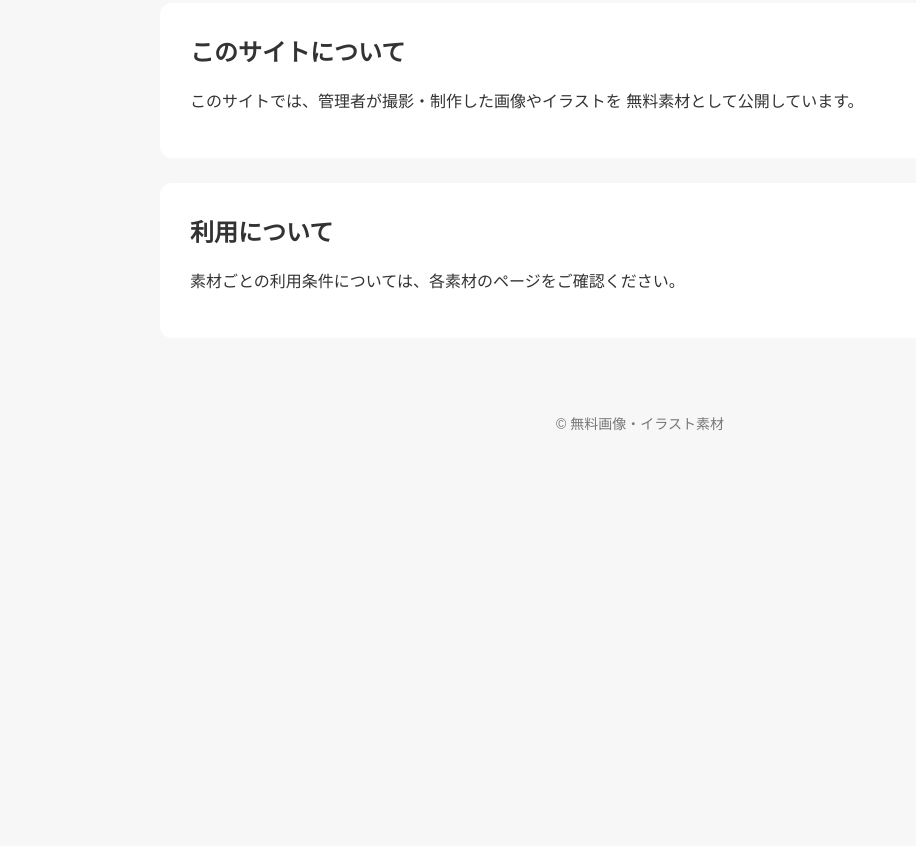
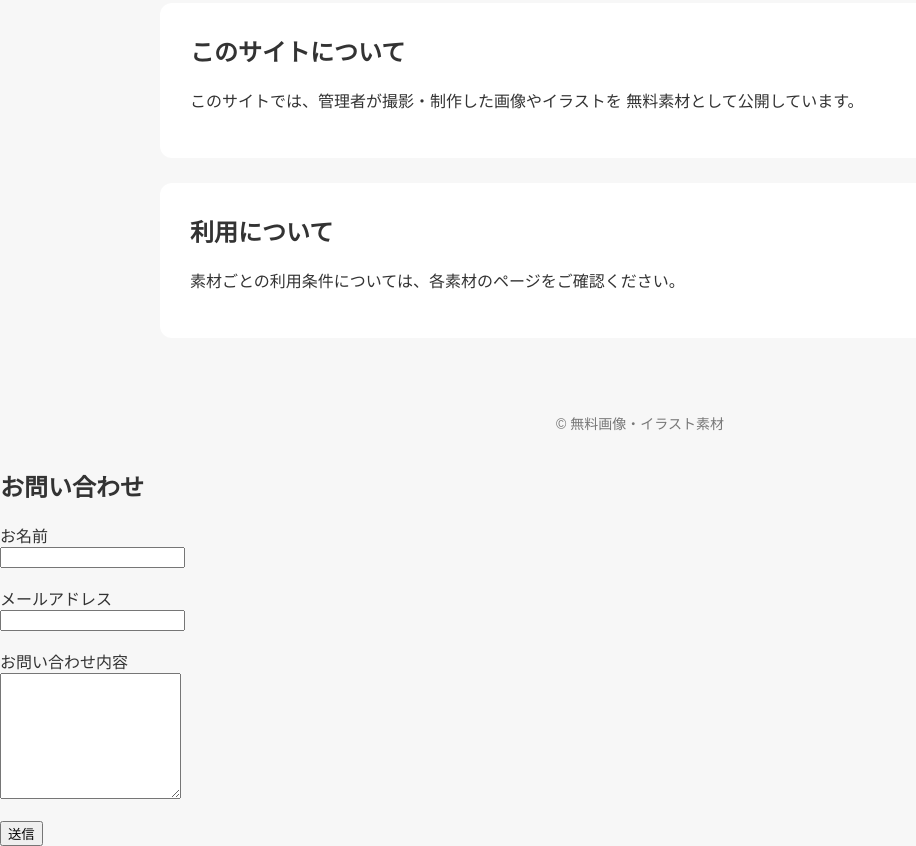
Before and after one commit to meiretsuu-alt/free-images, a plain HTML site: page index.html in a window 1280 px wide. Shown: the part 563-1409 px from the top of the page, without its empty margins (0-916 px from the left). Before the commit the page ends 1031 px from the top, so only its background shows below. Drawn offline with Linux system fonts and the light colour scheme.

Commit message:
Update index.html

```diff
--- a/index.html
+++ b/index.html
@@ -150,6 +150,21 @@
 <footer>
   © 無料画像・イラスト素材
 </footer>
+<h2>お問い合わせ</h2>
 
+<form action="https://script.google.com/macros/s/AKfycbwi2fJtNvkpwEmfdjzi88tHDvCNTSjZW1dwPw2zPCd7OUtOQps-DW95uEyybsfc6FDR/exec" method="POST">
+
+  <label for="name">お名前</label><br>
+  <input type="text" id="name" name="name" required><br><br>
+
+  <label for="email">メールアドレス</label><br>
+  <input type="email" id="email" name="email" required><br><br>
+
+  <label for="message">お問い合わせ内容</label><br>
+  <textarea id="message" name="message" rows="8" required></textarea><br><br>
+
+  <button type="submit">送信</button>
+
+</form>
 </body>
 </html>
```
